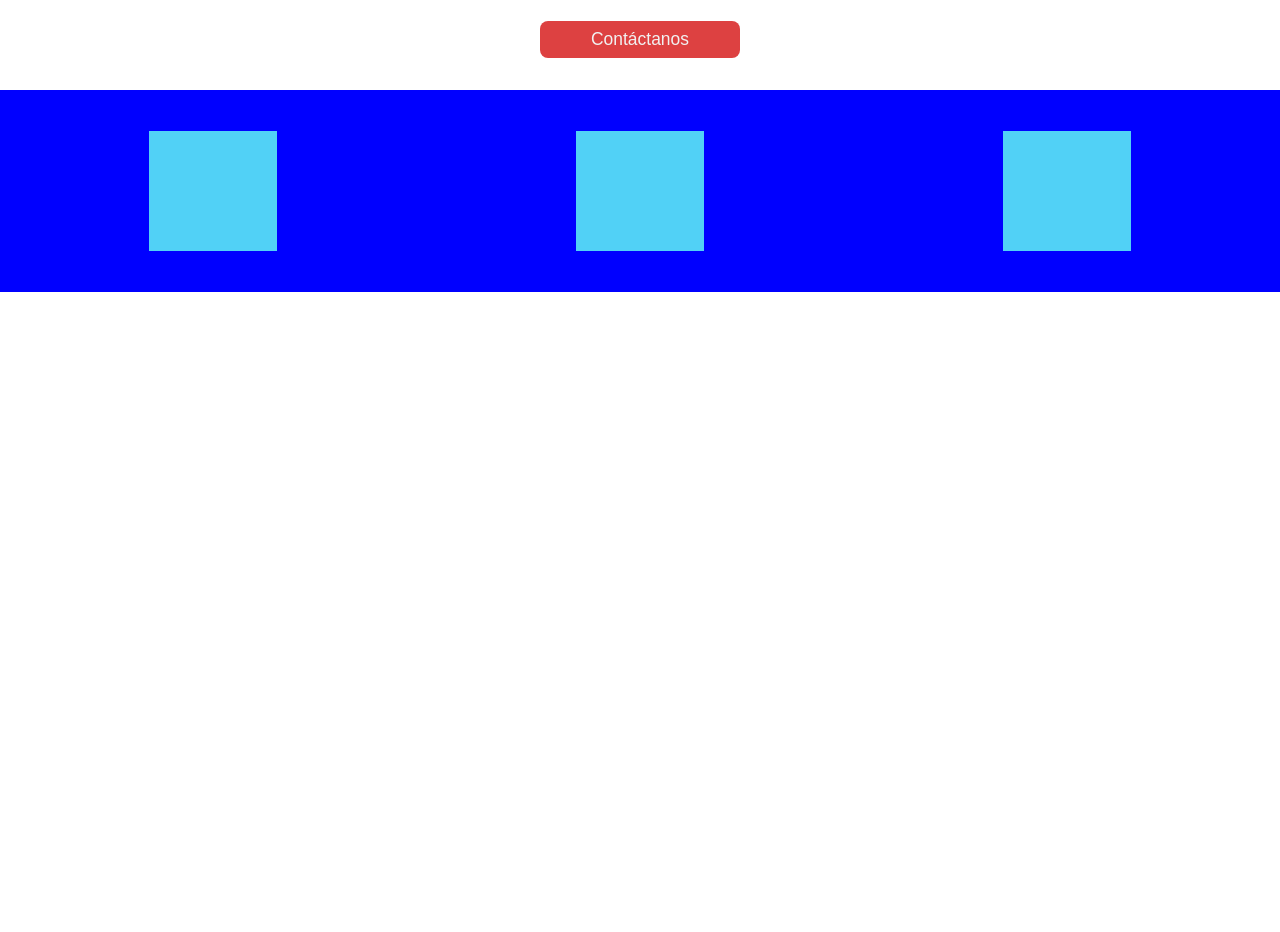
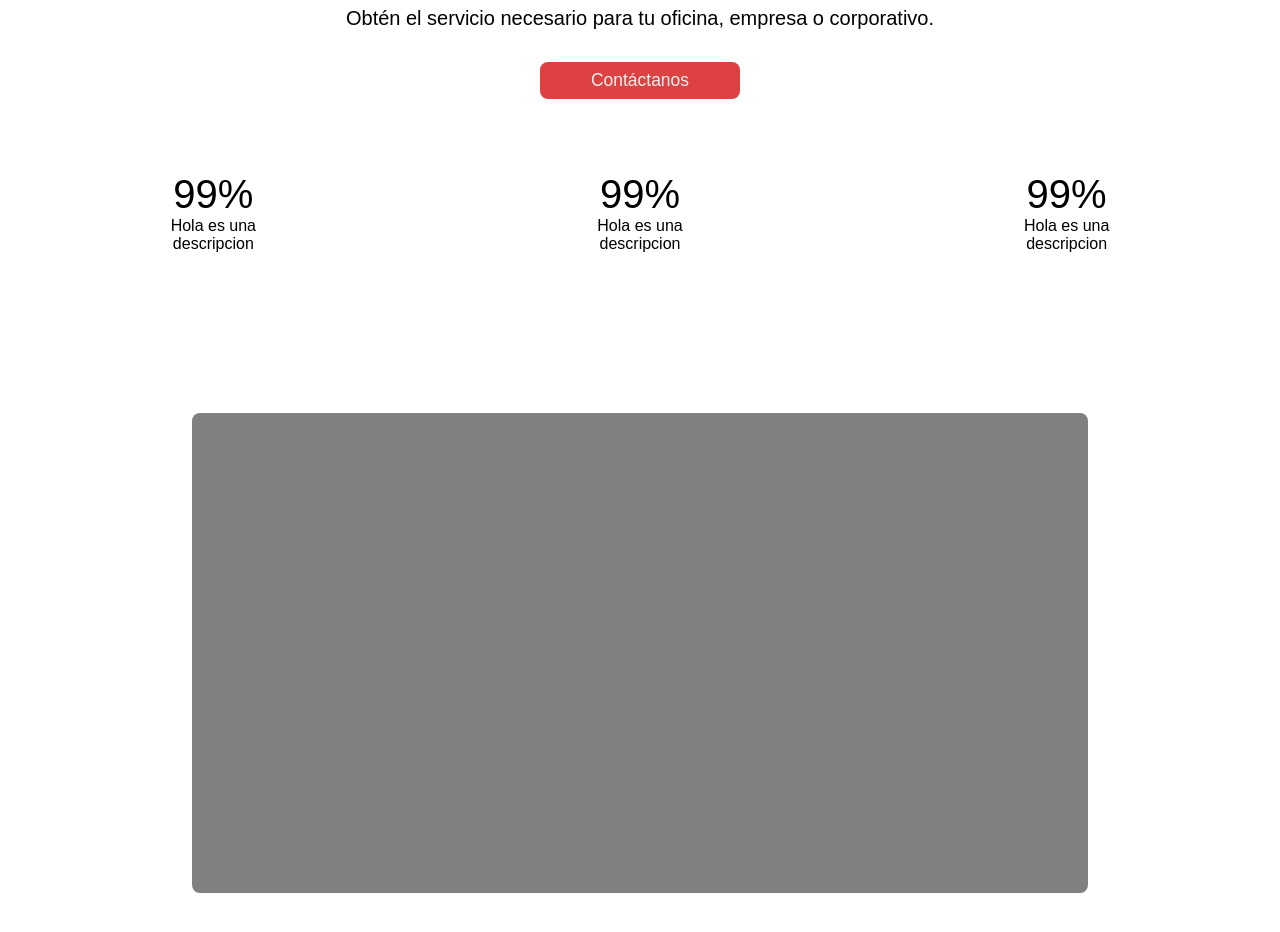
Before and after one commit to jpablocruz/cmcopiadoras, a React (Create React App) app: page / in a window 1280 px wide. Shown: the part 1640-2572 px from the top of the page. Before the commit the page ends 1932 px from the top, so only its background shows below. Built offline with nearby package versions, Linux system fonts and the light colour scheme; the HTML template or start-up script is replaced by a standard one.

Commit message:
fixed image sizing in infosection

```diff
--- a/src/components/CallToAction/CallToActionElements.js
+++ b/src/components/CallToAction/CallToActionElements.js
@@ -18,7 +18,7 @@ export const CTAContainer = styled.div`
 export const StatsContainer = styled.div`
   display: flex;
   justify-content: space-around;
-  background: blue;
+  background: white;
   height: 40vh;
   width: 100%;
   align-items: center;
@@ -28,14 +28,15 @@ export const StatsContainer = styled.div`
     width: 100%;
     height: auto;
     text-align: center;
+    padding-bottom: 3rem;
   }
 `;
 export const Stat = styled.div`
   align-items: center;
   height: 15vh;
   width: 10%;
-  background: #51d1f6;
+  background: white;
 `;
 export const StatInfo = styled.div`
-  display: flex;
+  text-align: center;
 `;
--- a/src/components/CallToAction/index.js
+++ b/src/components/CallToAction/index.js
@@ -1,5 +1,12 @@
 import React from "react";
-import { Headline, SectionDesc, Btn, BtnLink } from "../Common/CommonElements";
+import {
+  Headline,
+  SectionDesc,
+  Btn,
+  BtnLink,
+  StatTitle,
+  StatDesc,
+} from "../Common/CommonElements";
 import {
   CTAContainer,
   Stat,
@@ -20,13 +27,22 @@ const CallToAction = () => {
         </Btn>
         <StatsContainer>
           <Stat>
-            <StatInfo></StatInfo>
+            <StatInfo>
+              <StatTitle>99%</StatTitle>
+              <StatDesc>Hola es una descripcion</StatDesc>
+            </StatInfo>
           </Stat>
           <Stat>
-            <StatInfo></StatInfo>
+            <StatInfo>
+              <StatTitle>99%</StatTitle>
+              <StatDesc>Hola es una descripcion</StatDesc>
+            </StatInfo>
           </Stat>
           <Stat>
-            <StatInfo></StatInfo>
+            <StatInfo>
+              <StatTitle>99%</StatTitle>
+              <StatDesc>Hola es una descripcion</StatDesc>
+            </StatInfo>
           </Stat>
         </StatsContainer>
       </CTAContainer>
--- /dev/null
+++ b/src/components/CheckBoard/CheckBoard.js
@@ -0,0 +1,28 @@
+import { styled } from "styled-components";
+
+export const BoardContainer = styled.div`
+  background: white;
+  width: 100%;
+  height: 80vh;
+  align-items: center;
+  justify-content: center;
+  display: flex;
+  @media screen and (max-width: 768px) {
+    width: 100%;
+    height: auto;
+    padding: 0;
+    align-items: center;
+  }
+`;
+
+export const CBoard = styled.div`
+  height: 60vh;
+  background: grey;
+  width: 70%;
+  border-radius: 1vh;
+  @media screen and (max-width: 768px) {
+    width: 70%;
+    height: 30vh;
+    padding: 10px;
+  }
+`;
--- /dev/null
+++ b/src/components/CheckBoard/index.js
@@ -0,0 +1,12 @@
+import React from "react";
+import { BoardContainer, CBoard } from "./CheckBoard";
+
+const CheckBoard = () => {
+  return (
+    <BoardContainer>
+      <CBoard></CBoard>
+    </BoardContainer>
+  );
+};
+
+export default CheckBoard;
--- a/src/components/Common/CommonElements.js
+++ b/src/components/Common/CommonElements.js
@@ -11,6 +11,7 @@ export const Btn = styled.nav`
       justify-content: center;
     }
   }
+
   &.CTA {
     display: flex;
     align-items: center;
@@ -61,6 +62,18 @@ export const SectionTitle = styled.h1`
   font-size: 3.5vh;
 `;
 
+export const StatTitle = styled.h1`
+  color: black;
+  font-weight: 500;
+  font-size: 5vh;
+`;
+
+export const StatDesc = styled.h3`
+  color: black;
+  font-weight: 200;
+  font-size: 2vh;
+`;
+
 export const SectionDesc = styled.h2`
   font-weight: 400;
   font-size: 2.5vh;
--- a/src/components/InfoSection/InfoSectionElements.js
+++ b/src/components/InfoSection/InfoSectionElements.js
@@ -40,7 +40,7 @@ export const ProductImage = styled.div`
   display: flex-column;
   width: 40%;
   flex-wrap: wrap;
-  height: 40vh;
+  height: auto;
   background: #f1f1f1;
   @media screen and (max-width: 768px) {
     width: 100%;
@@ -52,7 +52,8 @@ export const ProductImage = styled.div`
 `;
 
 export const Image = styled.img`
-  height: 25rem;
+  height: auto;
+  width: 100%;
   @media screen and (max-width: 768px) {
     width: 100%;
     height: auto;
--- a/src/components/InfoSection/index.js
+++ b/src/components/InfoSection/index.js
@@ -11,8 +11,7 @@ import {
   Btn,
   BtnLink,
 } from "../Common/CommonElements";
-
-import copiadoras from "../../images/copiadoras.jpeg";
+import copiadoras from "../../images/copiadoras.png";
 
 const InfoSection = () => {
   return (
--- a/src/pages/index.js
+++ b/src/pages/index.js
@@ -5,6 +5,7 @@ import Hero from "../components/Hero";
 import Companies from "../components/Companies";
 import InfoSection from "../components/InfoSection";
 import CallToAction from "../components/CallToAction";
+import CheckBoard from "../components/CheckBoard";
 
 const Home = () => {
   const [isOpen, setIsOpen] = useState(false);
@@ -20,6 +21,7 @@ const Home = () => {
       <Companies />
       <InfoSection />
       <CallToAction />
+      <CheckBoard />
     </>
   );
 };
```
Also changed, not shown: src/images/copiadoras.jpeg (deleted), src/images/copiadoras.png (added).
